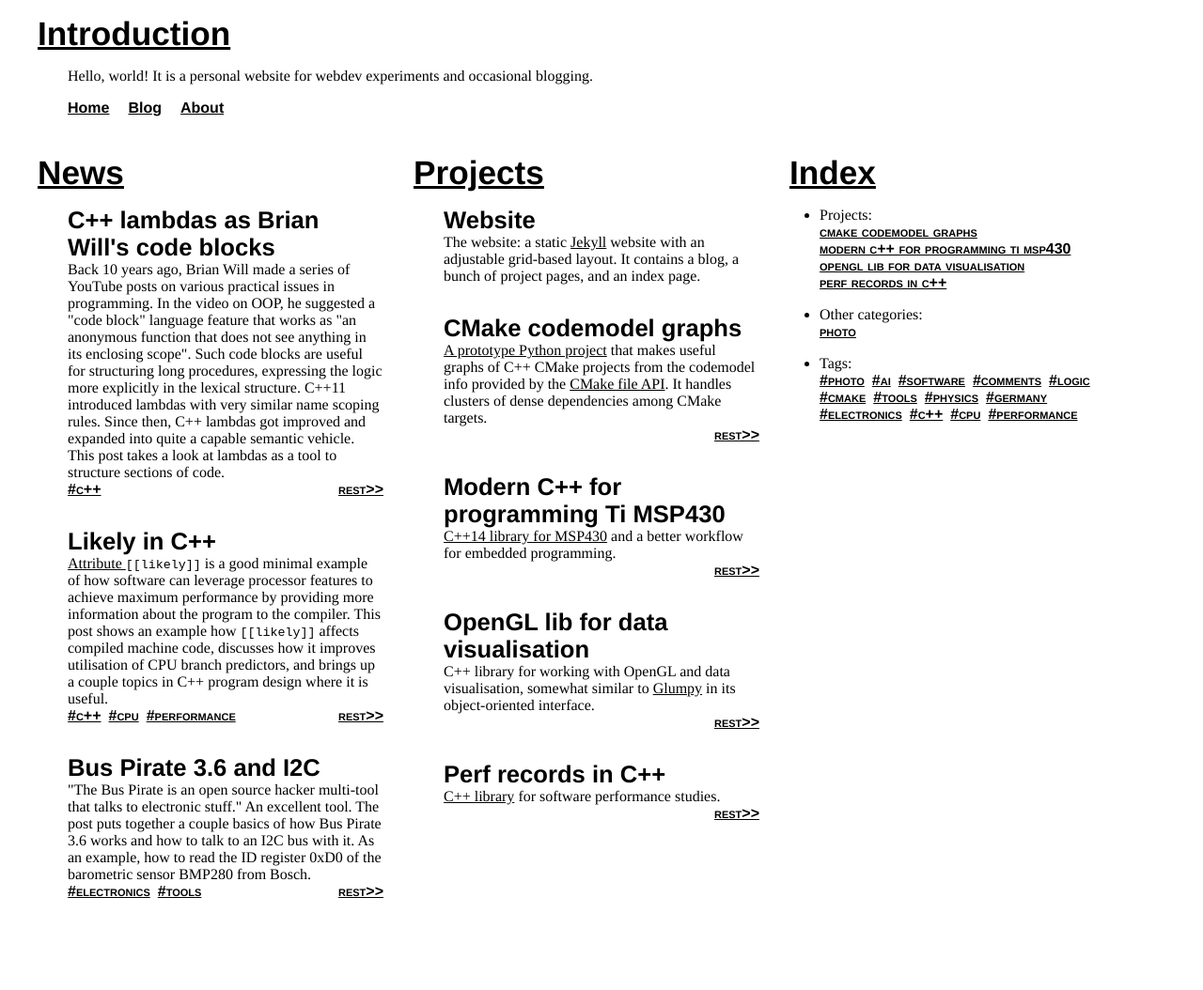
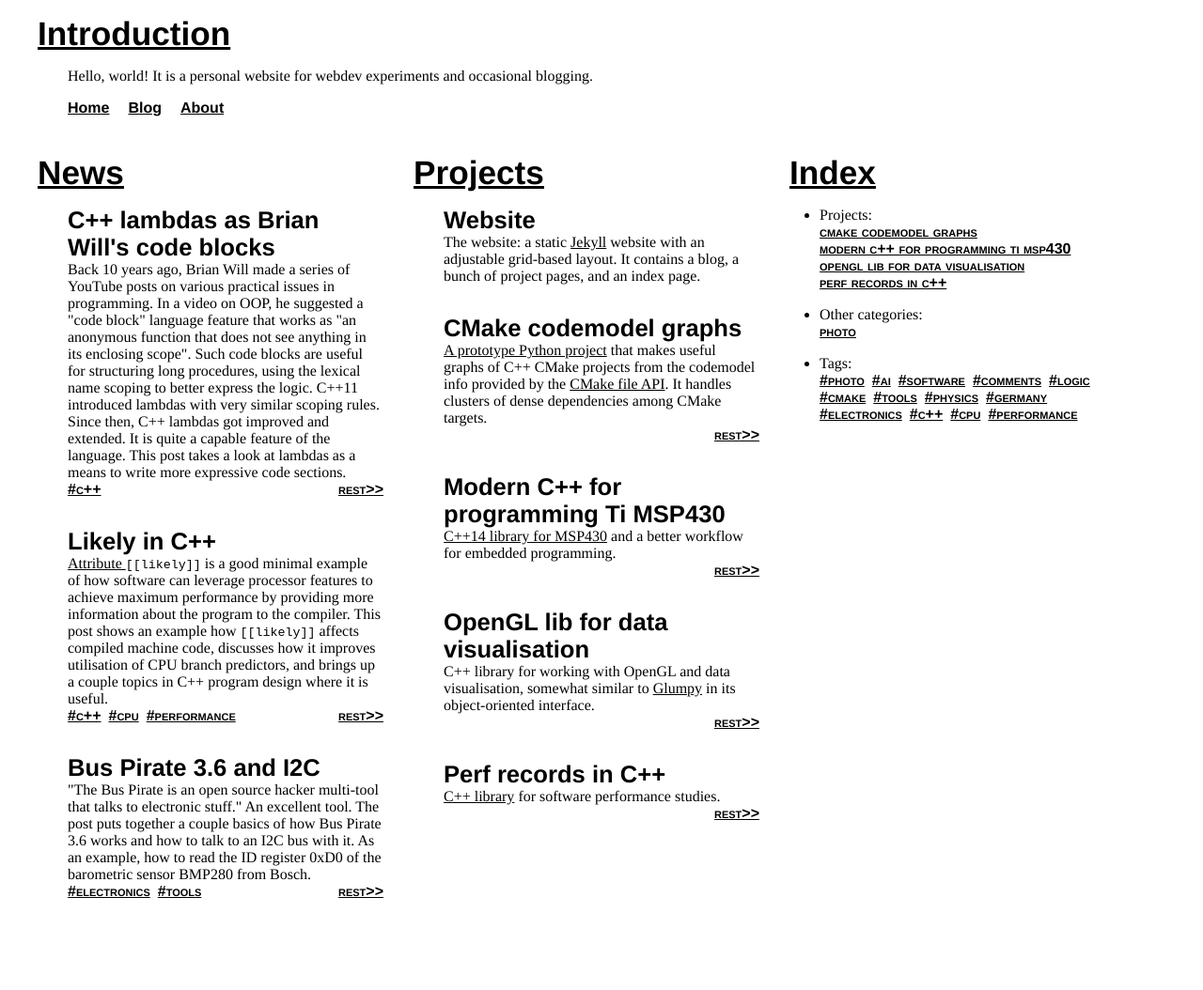
Before and after one commit to xealits/xealits.github.io, a Jekyll site: the page built from index.html, in a window 1280 px wide. Shown: the whole page at 94% size. Built offline with Jekyll 4.4.1, drawn with Linux system fonts in a browser that asks for light colours; some of the changed lines change nothing that is shown.

Commit message:
Intro
	modified:   _posts/2026/2026-11-06-brian-will-code-block.md

````diff
--- a/_posts/2026/2026-11-06-brian-will-code-block.md
+++ b/_posts/2026/2026-11-06-brian-will-code-block.md
@@ -8,19 +8,136 @@
 <summary>
 Back 10 years ago, Brian Will made a series of YouTube posts
 on various practical issues in programming.
-In the video on OOP,
+In a video on OOP,
 he suggested
-<a hreff="https://www.youtube.com/watch?v=QM1iUe6IofM&t=2435s">a "code block" language feature</a>
+<a hreff="https://www.youtube.com/watch?v=QM1iUe6IofM&t=2435s">
+a "code block" language feature</a>
 that works as
 "an anonymous function that does not see anything in its enclosing scope".
 Such code blocks are useful for structuring long procedures,
-expressing the logic more explicitly in the lexical structure.
-C++11 introduced lambdas with very similar name scoping rules.
-Since then, C++ lambdas got improved and expanded into quite a capable semantic vehicle.
+using the lexical name scoping to better express the logic.
+<a hreff="https://en.cppreference.com/cpp/language/lambda">
+C++11 introduced lambdas</a> with very similar scoping rules.
+Since then, C++ lambdas got improved and extended.
+It is quite a capable feature of the language.
 This post takes a look at lambdas
-as a tool to structure sections of code.
+as a means to write more expressive code sections.
 </summary>
 
+Brian Will suggested anonymous and immediately-called functions
+that work like the following pseudocode:
+```
+function MyFunc() {
+  int x, y;
+
+  a = use x {
+    // sees only a copy or a reference of x from the outer name scope
+    println("got x = {}", x);
+    user_input = getln("enter factor: ");
+    return x * user_input;
+  }
+
+  // further procedure on a, x, y
+}
+```
+
+The `use <names>` block limits the visible outer scope names to the explicit list.
+And it can return a value.
+
+The C++ lambdas are anonymous functions that follow very similar scoping rules.
+A basic lambda looks like this: `[captures] (params) {body}`.
+The visible outer names are defined by
+[the lambda captures](https://en.cppreference.com/cpp/language/lambda#Lambda_capture):
+> The captures defines the outside variables that are accessible from within the lambda function body.
+
+So, you can explicitly define what the lambda sees from the outer scope:
+```cpp
+#include <iostream>
+
+int main() {
+  // a long procedure with many stages
+  int x = 5, y = 10;
+
+  // one of sub-procedures
+  auto a = [x] (void) {
+    // x is there:
+    std::cout << "got x = " << x << "\n";
+    // y is not captured:
+    //std::cout << "got y = " << y << "\n";
+
+    std::cout << "enter a factor: ";
+    int input_factor; // un-initialized
+    std::cin >> input_factor;
+    if (std::cin.fail()) {...}
+
+    return x * input_factor;
+  } (); // don't forget to call the lambda
+
+  // further procedure on a, x, y
+}
+```
+
+The global namespace is visible inside the lambda body.
+For example, `std::cout` and `std::cin` are visible.
+Internally, lambdas are sort of anonymous objects
+that are declared in the global scope.
+But it also makes sense semantically:
+the global namespace is sort of the language of the program.
+So, it is reasonable that everything in the program can talk that language.
+
+The `[x]` captures `x` by copy, but you still cannot modify it in this lambda:
+```cpp
+auto a = [x] (void) {
+  ...
+  // return x * input_factor;
+  x *= input_factor;
+  std::cout << "modified x inside the lambda to: " << x << "\n";
+  return x;
+} ();
+
+// clang:
+// error: cannot assign to a variable captured by copy in a non-mutable lambda
+// |     x *= input_factor;
+// |     ~ ^
+```
+
+The point is that lambda's `operator ()` is `const` by default.
+And the captures are like members of the lambda object.
+You can declare lambdas with the `mutable` specifier to avoid the `const` function call:
+```cpp
+auto a = [x] (void) mutable {
+  ...
+  // return x * input_factor;
+  x *= input_factor;
+  std::cout << "modified x inside the lambda to: " << x << "\n";
+  return x;
+} ();
+```
+
+Another option is to pass `x` as a simple argument:
+```cpp
+auto a = [] (auto x) {
+  x *= input_factor;
+  std::cout << "modified x inside the lambda to: " << x << "\n";
+  return x;
+} (x);
+```
+
+It is a bit cumbersome to write `x` two times.
+An overall, the lambda captures are a better fit for the procedural style of writing
+that Brian Will suggested.
+What you want is just the usual `{...}` compound statements
+with a fine and explicit control of the name scope.
+And lambdas provide exactly that.
+
+There are caveats though.
+For example, lamdas are not called immediately.
+They are not tailor-made to enhance the compound statements.
+Instead, lambdas combine a bunch of already existing and known C++ features
+into a useful multi-use semantics.
+Which is a reasonable and practical choice for the language development.
+
+# outline and "surface area of the code"
 
 * Introduce what Brian Will was talking about.
 Rewatch his description of the code blocks. - Done.
@@ -33,24 +150,6 @@
 He suggests defining anonymous functions inside other functions,
 but limit the name scope that they see.
 He writes pseudocode (based on Go?), which means the following:
-```
-function MyFunc() {
-  int x, y;
-
-  // we want to execute an anonymous function here
-  function () {
-    // but the anonymous function does see x and y
-    // - I am not sure, is that how sub-functions in Go or Javascript work?
-    // it is true for C++ code blocks {}
-  } ();
-}
-
-a = use x, y {
-  ...
-  // sees only x and y copies or references from the outer name scope
-  return x + y;
-}
-```
 
 Brian Will [points out](https://youtu.be/QM1iUe6IofM?t=1955) a good idea of "surface area of the code".
 When you split large functions into small ones, you increase the surface area for no good reason.
@@ -116,8 +215,6 @@
 then you want to test it,
 you want to express the fact that the functionality and the interface factor out.
 
-
-# Name scope of a C++ lambda
 
 
 # Jotted down idioms:
````
